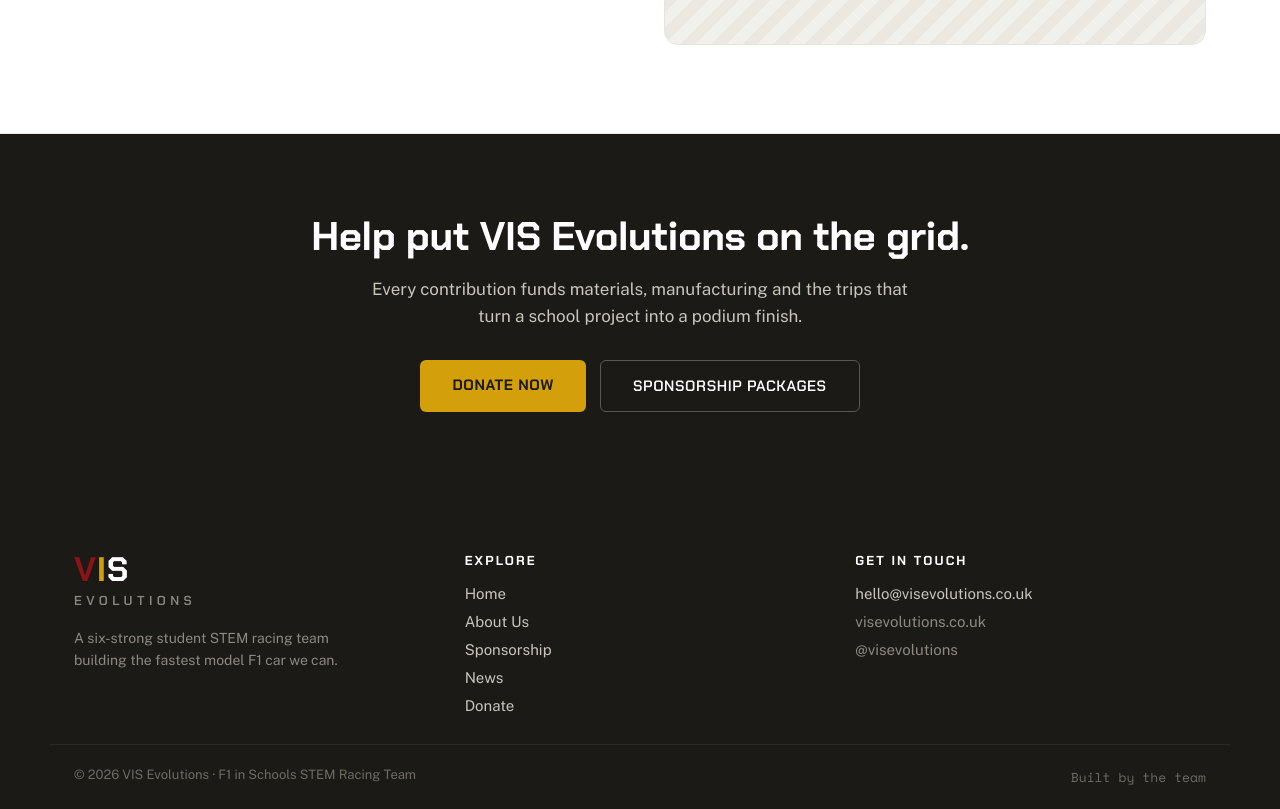
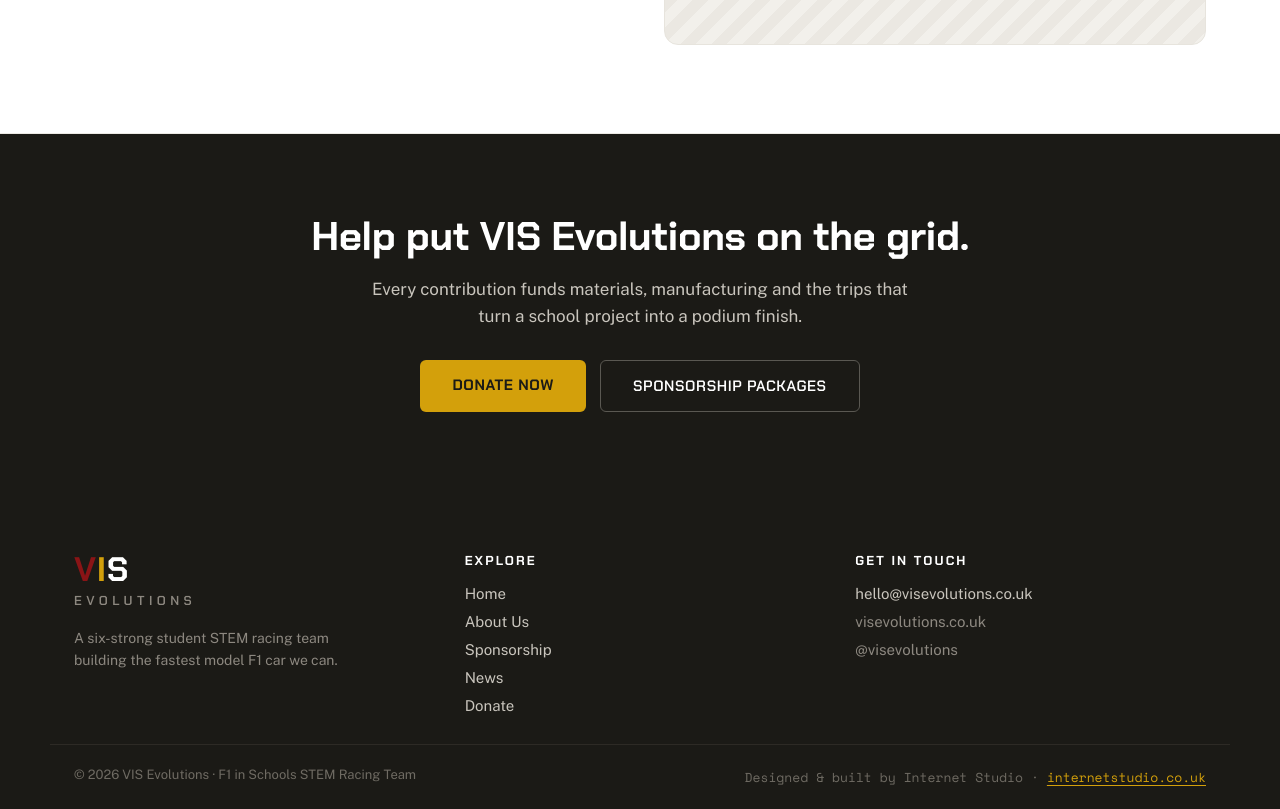
Before and after one commit to VIS-Evolutions/temp-website, a Next.js app: page / in a window 1280 px wide. Shown: the part 2202-3011 px from the top of the page. Built offline with nearby package versions, Linux system fonts and the light colour scheme.

Commit message:
admin panel, news page added

```diff
--- a/components/Footer.jsx
+++ b/components/Footer.jsx
@@ -38,7 +38,18 @@
       </div>
       <div style={s("border-top:1px solid #2d2a25;max-width:1180px;margin:0 auto;padding:22px 24px;display:flex;justify-content:space-between;flex-wrap:wrap;gap:10px")}>
         <span style={s("font-size:13px;color:#6f6b63")}>© 2026 VIS Evolutions · F1 in Schools STEM Racing Team</span>
-        <span style={s("font-size:13px;color:#6f6b63;font-family:'Space Mono',monospace")}>Built by the team</span>
+        <span style={s("font-size:13px;color:#6f6b63;font-family:'Space Mono',monospace")}>
+          Designed &amp; built by Internet Studio ·{" "}
+          <Btn
+            href="https://internetstudio.co.uk"
+            target="_blank"
+            rel="noopener noreferrer"
+            base="color:#D3A00B;font-family:'Space Mono',monospace;font-size:13px;text-decoration:underline;text-underline-offset:3px"
+            hover="color:#e6b115"
+          >
+            internetstudio.co.uk
+          </Btn>
+        </span>
       </div>
     </footer>
   );
```
